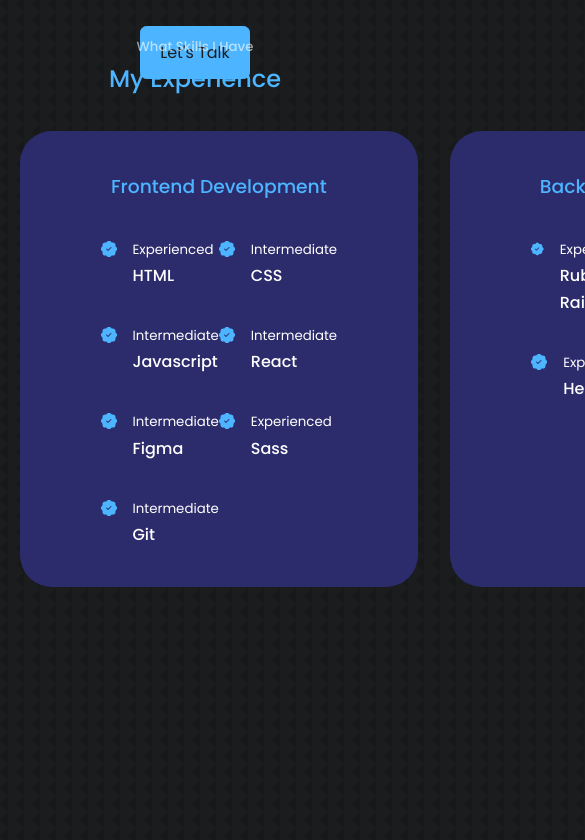
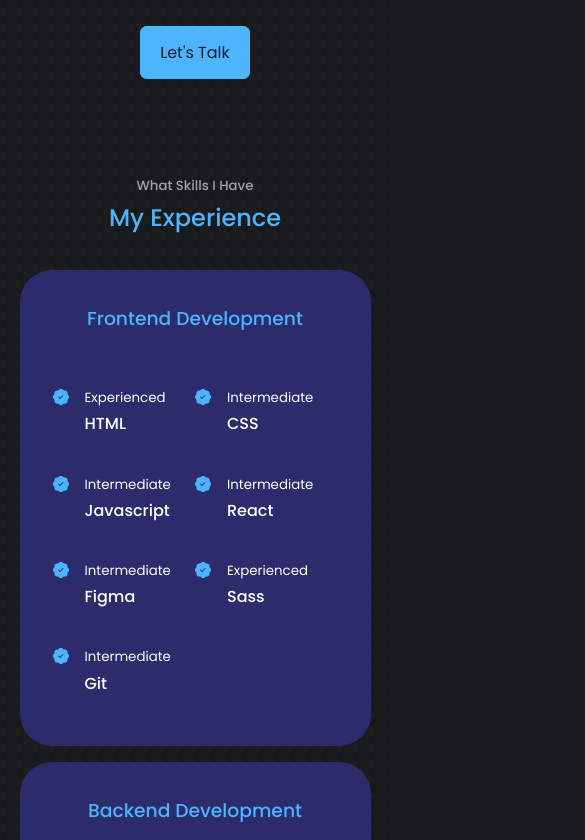
Before and after one commit to Edwardtoonela/react-portfolio-website, a React (Create React App) app: page / in a window 390 px wide. Shown: the part 1844-2684 px from the top of the page, 585 px wide, since content can reach past the window. Built offline with nearby package versions, Linux system fonts and the light colour scheme.

Commit message:
xp responsive

```diff
--- a/src/components/experience/experience.css
+++ b/src/components/experience/experience.css
@@ -39,3 +39,34 @@
   margin-top: 6px;
   color: var(--color-primary);
 }
+
+/* ----------- Media queries MD ----------- */
+
+@media screen and (max-width: 1024px) {
+  .experience__container {
+    grid-template-columns: 1fr;
+  }
+
+  .experience__container > div {
+    width: 80%;
+    padding: 2rem;
+    margin: 0 auto;
+  }
+
+  .experience__content {
+    padding: 1rem;
+  }
+}
+
+/* ----------- Media queries SM ----------- */
+
+@media screen and (max-width: 600px) {
+  .experience__container {
+    gap: 1rem;
+  }
+
+  .experience__container > div {
+    width: 100%;
+    padding: 2rem 1rem;
+  }
+}
--- a/src/index.css
+++ b/src/index.css
@@ -62,7 +62,6 @@
 
 section {
   margin-top: 8rem;
-  height: 100vh;
 }
 
 section > h2,
```
